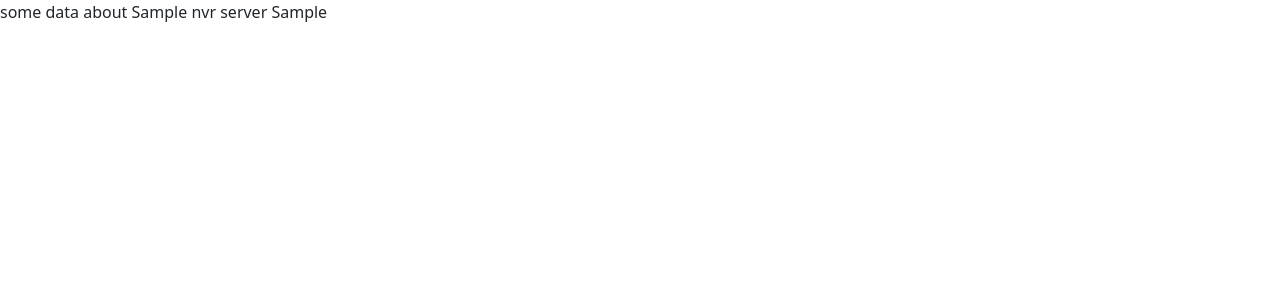
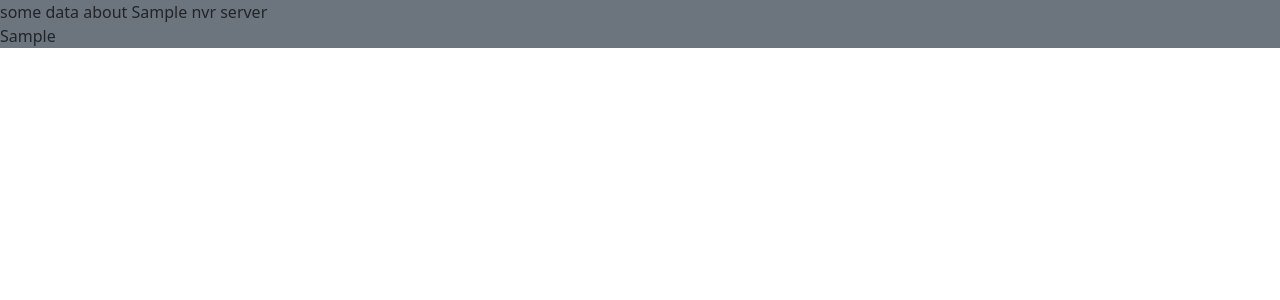
Before and after one commit to dglushakov/BB, a Django app: page /trassir/1/ in a window 1280 px wide. Shown: the top 300 px of the page. Run offline with Django 4.2, Linux system fonts and the light colour scheme; tables that the repository leaves empty hold one stand-in row (values such as "Sample post"); some libraries are stand-ins or nearby versions.

Commit message:
Add bootstrap to index template

```diff
--- a/trassir/templates/trassir/NVR_detail.html
+++ b/trassir/templates/trassir/NVR_detail.html
@@ -1,6 +1,19 @@
 {% extends 'trassir/index.html' %}
 
 {% block body %}
-    some data about {{ nvr.name }} server
-     {{ nvr.ip }}
+    <div class="row">
+    <div class="col bg-secondary">
+        some data about {{ nvr.name }} server
+    </div>
+    </div>
+
+
+    <div class="row">
+    <div class="col bg-secondary">
+        {{ nvr.ip }}
+    </div>
+    </div>
+
+
+
 {% endblock %}
```
